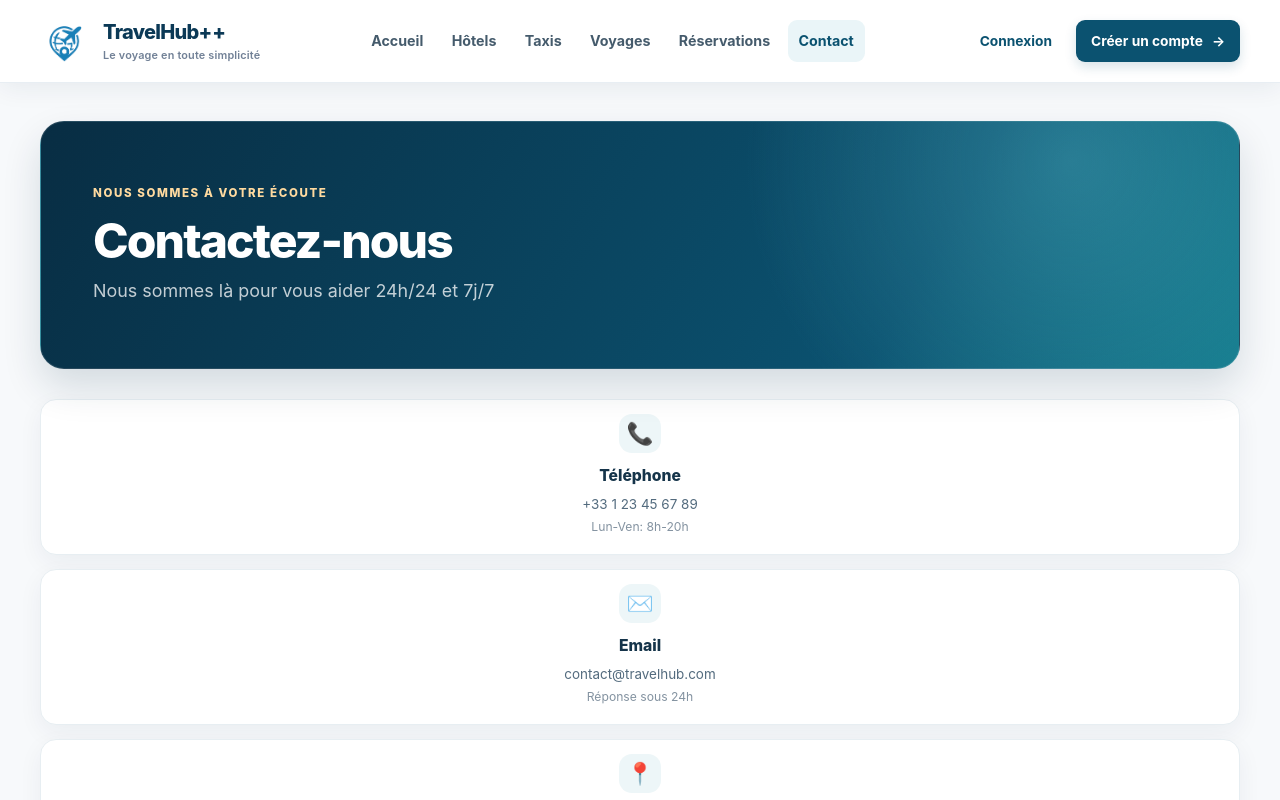
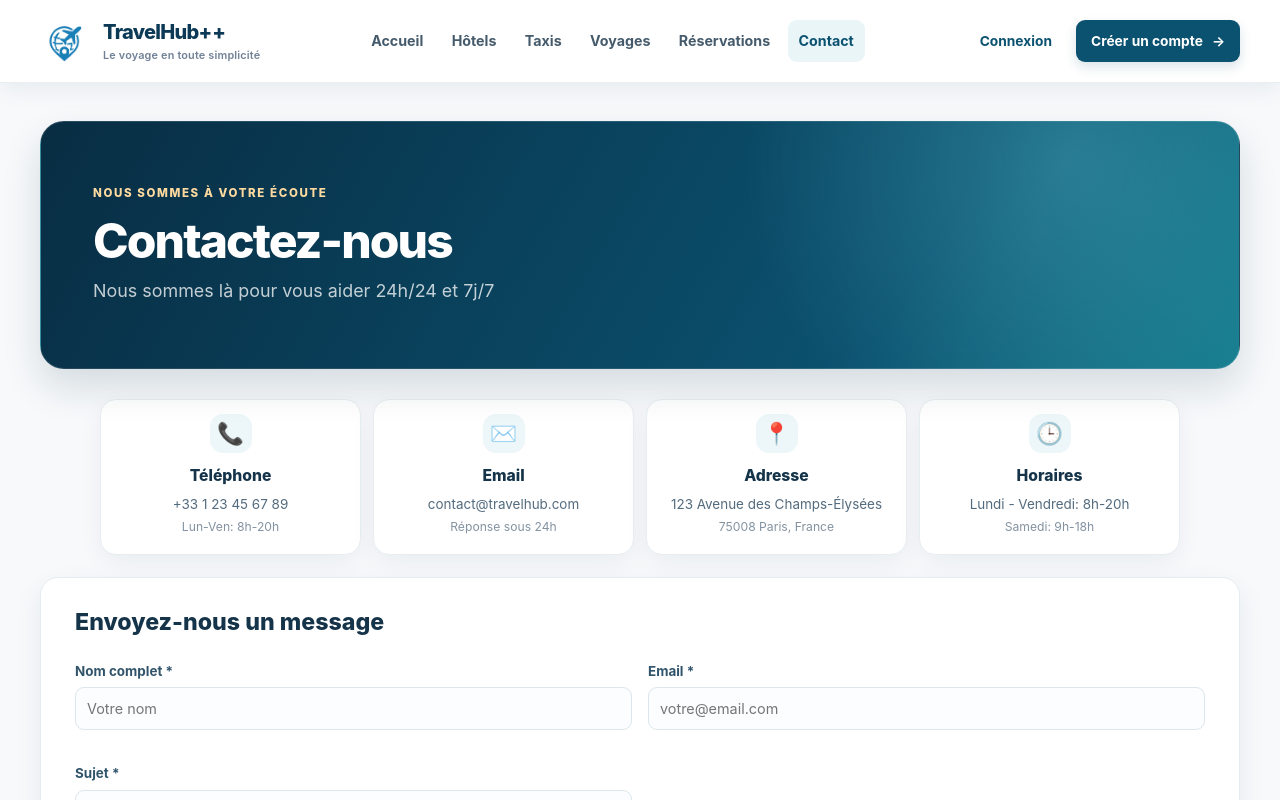
Before and after one commit to SaifEddineDev/projet-soa, a React (Create React App) app: page /contact in a window 1280 px wide. Shown: the top 800 px of the page. Built offline with nearby package versions, Linux system fonts and the light colour scheme; no server answers.

Commit message:
Keep contact cards in one compact row

```diff
--- a/src/site-polish.css
+++ b/src/site-polish.css
@@ -668,3 +668,5 @@ img { max-width: 100%; }
   .main-content:not(:has(.admin-container)) .contact-info .info-card p { margin-bottom: 2px; font-size: .55rem; line-height: 1.2; }
   .main-content:not(:has(.admin-container)) .contact-info .info-card .info-sub { font-size: .5rem; }
 }
+.main-content:not(:has(.admin-container)) .contact-page .contact-info { display: grid !important; width: min(100%, 1080px); grid-template-columns: repeat(4, minmax(0, 1fr)) !important; gap: 12px; margin: 0 auto; }
+.main-content:not(:has(.admin-container)) .contact-page .contact-info .info-card { width: 100%; min-width: 0; }
```
